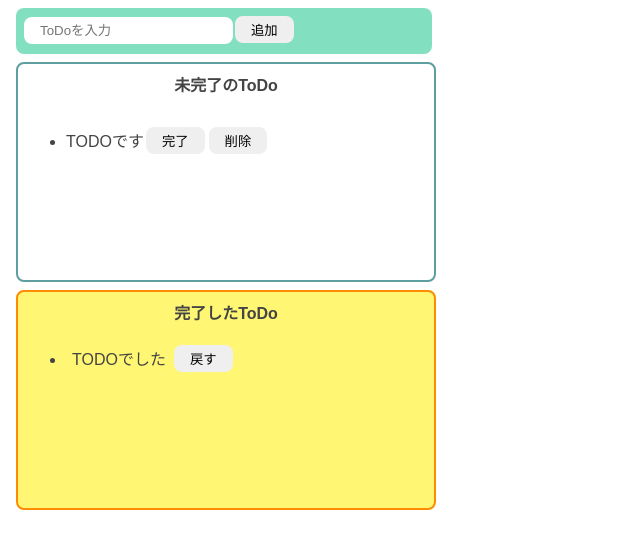
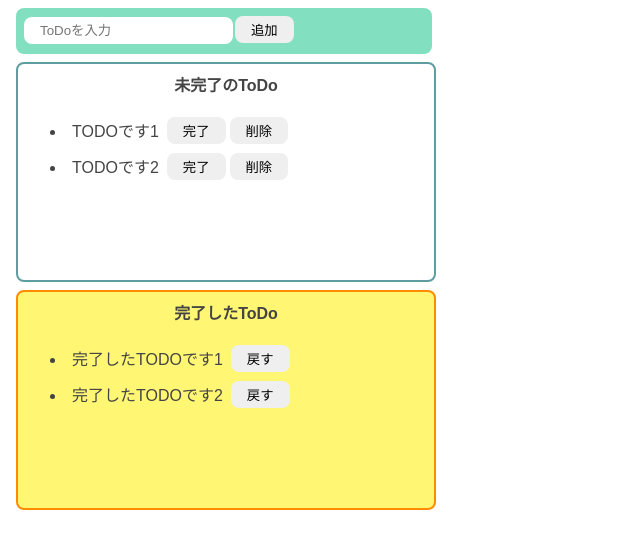
Before and after one commit to arusuDev/Udemy_React, a React (Create React App) app in the folder react-todo/: page / in a window 1280 px wide. Shown: the top 548 px of the page, without its empty margins (0-640 px from the left). Built offline with nearby package versions, Linux system fonts and the light colour scheme.

Commit message:
Update List styling format in React component

```diff
--- a/react-todo/src/ToDo.jsx
+++ b/react-todo/src/ToDo.jsx
@@ -1,6 +1,17 @@
+import { useState } from "react";
 import "./style.css";
 
 export const ToDo = () => {
+  const [imcompleteToDos, setIncompleteTodos] = useState([
+    "TODOです1",
+    "TODOです2",
+  ]);
+
+  const [completeToDos, setCompleteToDos] = useState([
+    "完了したTODOです1",
+    "完了したTODOです2",
+  ]);
+
   return (
     <>
       <div className="input-area">
@@ -10,24 +21,29 @@
       <div className="imcompleate-area">
         <p className="area-title">未完了のToDo</p>
         <ul>
-          <li>
+          {imcompleteToDos.map((todo) => (
+            // 一意になる値を設定する
+            <li key={todo}>
               <div className="list-row">
-              <p>TODOです</p>
+                <p className="todo-item">{todo}</p>
                 <button>完了</button>
                 <button>削除</button>
               </div>
             </li>
+          ))}
         </ul>
       </div>
       <div className="completed-area">
         <p className="area-title">完了したToDo</p>
         <ul>
-          <li>
+          {completeToDos.map((todo) => (
+            <li key={todo}>
               <div className="list-row">
-              <p className="todo-item">TODOでした</p>
+                <p className="todo-item">{todo}</p>
                 <button>戻す</button>
               </div>
             </li>
+          ))}
         </ul>
       </div>
     </>
```
Lines whose indentation alone changed are shown as unchanged.
